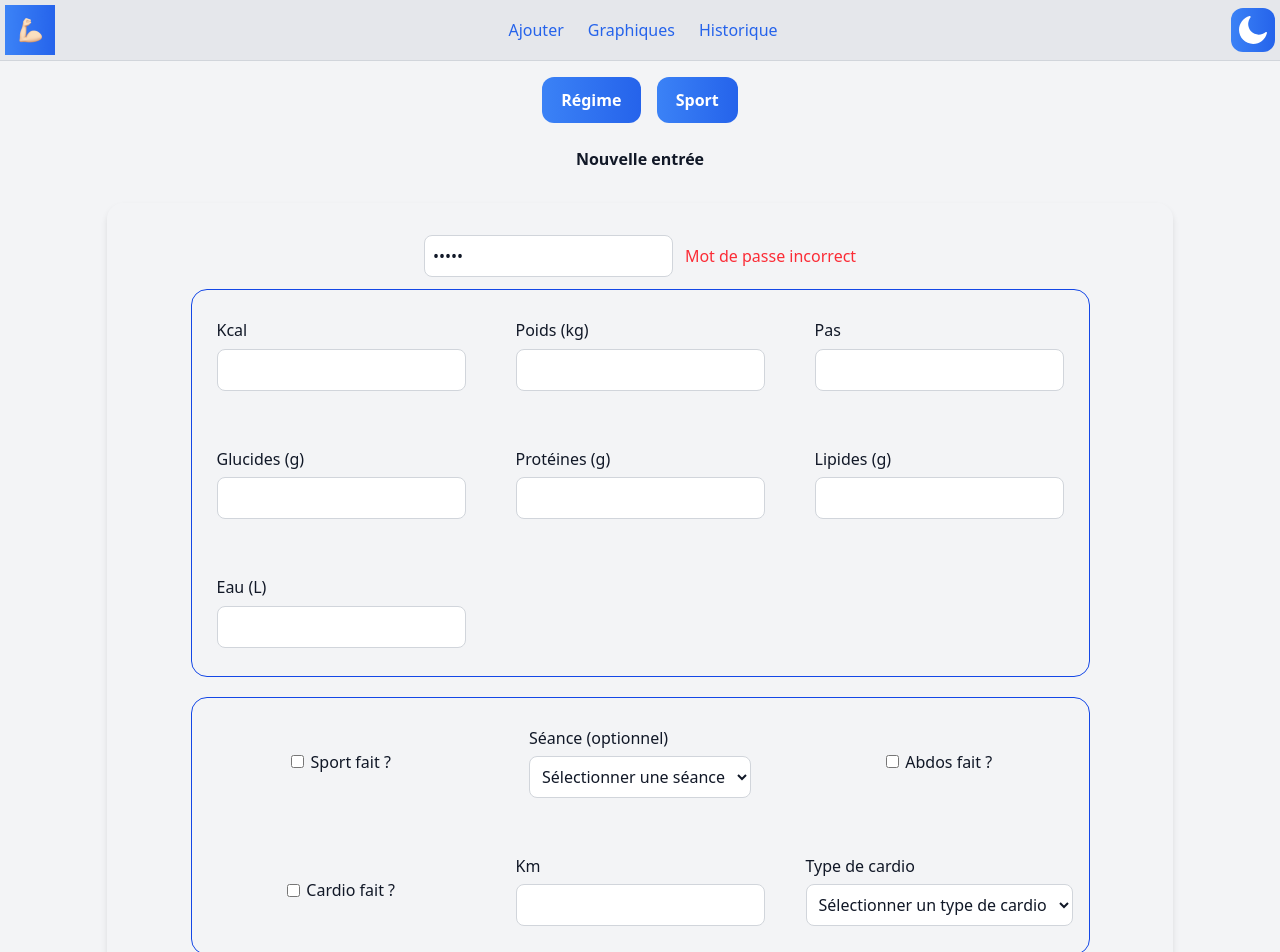
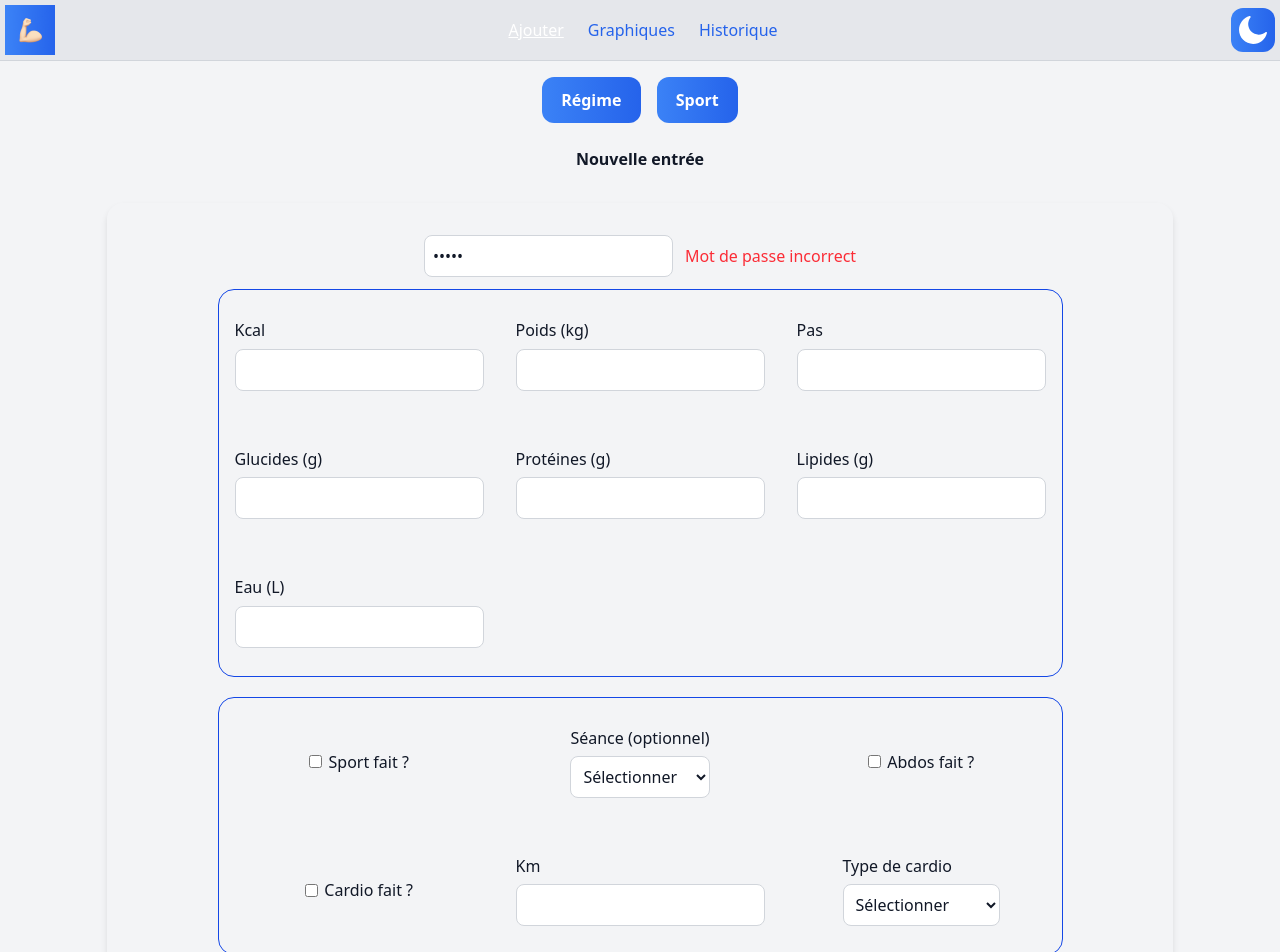
Before and after one commit to Vidocq17/DailyMonitoring, a Vue app: page /add in a window 1280 px wide. Shown: the top 952 px of the page. Built offline with nearby package versions, Linux system fonts and the light colour scheme.

Commit message:
fix and update : fix dietForm validation / update header css / update TODO

```diff
--- a/src/App.vue
+++ b/src/App.vue
@@ -22,4 +22,5 @@ import Header from './components/Header.vue'
 // TODO : Filtres sur l'historique
 // TODO : Améliorer le design
 // TODO : Barre de progression vers l’objectif de poids => Knob primevue
+// TODO : Passer en offline pour les charts
 </script>
--- a/src/Views/Add/DietForm.vue
+++ b/src/Views/Add/DietForm.vue
@@ -67,14 +67,14 @@ const isFormValid = computed(() => {
     form.value.proteines !== '' &&
     form.value.pas !== '' &&
     form.value.eau !== '' &&
-    form.value.poids !== '' &&
-    form.value.km !== ''
+    form.value.poids !== ''
 
-  const sportValid = !form.value.sport || (form.value.sport && form.value.seance !== '')
-  const cardioValid = !form.value.cardio || (form.value.cardio && form.value.typeof_cardio !== '')
-  const abdosValid = form.value.abdos !== '' // Abdos is optional, so always valid
+  // const sportValid = !form.value.sport || (form.value.sport && form.value.seance !== '')
+  // const cardioValid = !form.value.cardio || (form.value.cardio && form.value.typeof_cardio !== '')
+  // const abdosValid = form.value.abdos !== '' // Abdos is optional, so always valid
 
-  return requiredFieldsFilled && sportValid && cardioValid && abdosValid
+  // return requiredFieldsFilled && sportValid && cardioValid && abdosValid
+  return requiredFieldsFilled
 })
 </script>
 
@@ -154,7 +154,7 @@ const isFormValid = computed(() => {
             <label>
               Séance (optionnel)
               <select v-model="form.seance" :disabled="!form.sport">
-                <option value="" disabled>Sélectionner une séance</option>
+                <option value="" disabled>Sélectionner</option>
                 <option v-for="option in sportOptions" :key="option" :value="option">
                   {{ option }}
                 </option>
@@ -187,7 +187,7 @@ const isFormValid = computed(() => {
             <label>
               Type de cardio
               <select v-model="form.typeof_cardio" :disabled="!form.cardio">
-                <option value="" disabled>Sélectionner un type de cardio</option>
+                <option value="" disabled>Sélectionner</option>
                 <option v-for="option in cardioOptions" :key="option" :value="option">
                   {{ option }}
                 </option>
--- a/src/assets/styles/main.css
+++ b/src/assets/styles/main.css
@@ -145,7 +145,13 @@ nav a {
 }
 
 nav a:hover {
-  background: var(--color-light);
+  background: white;
+  color: var(--color-primary);
+}
+
+.router-link-exact-active {
+  text-decoration: underline;
+  color: white;
 }
 
 form {
```
